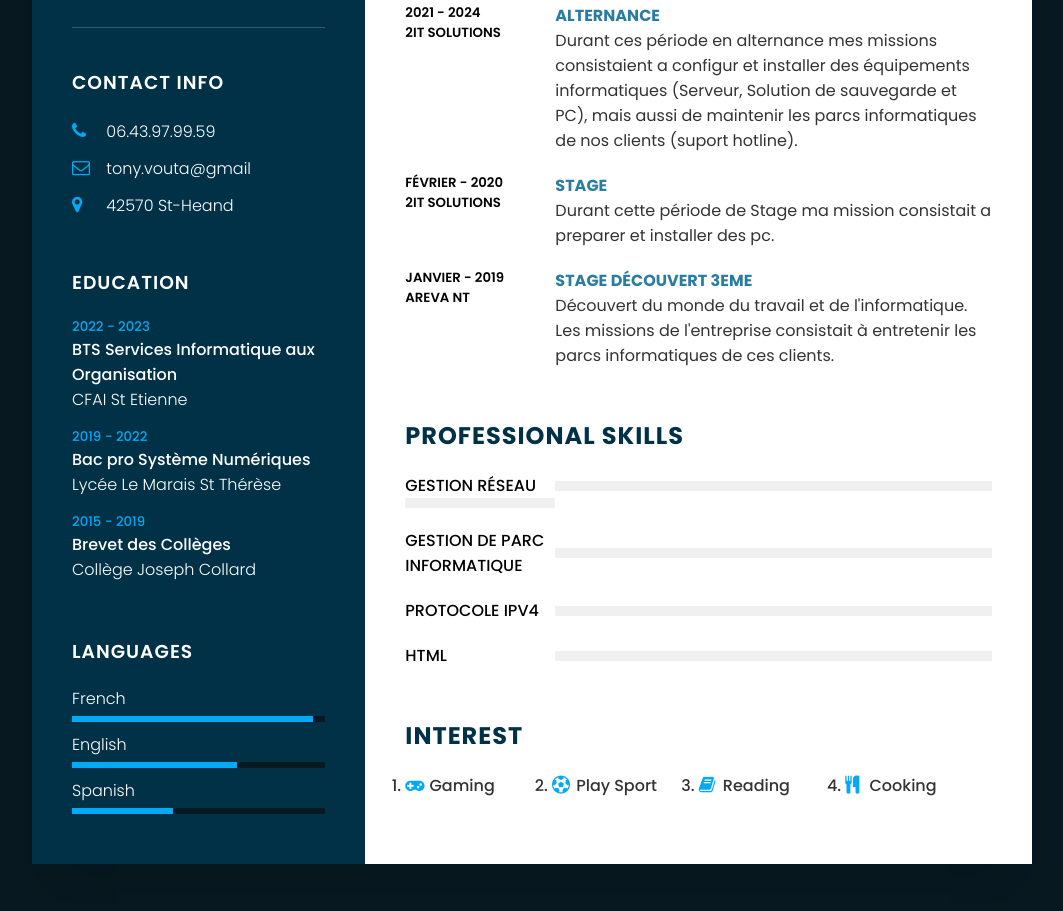
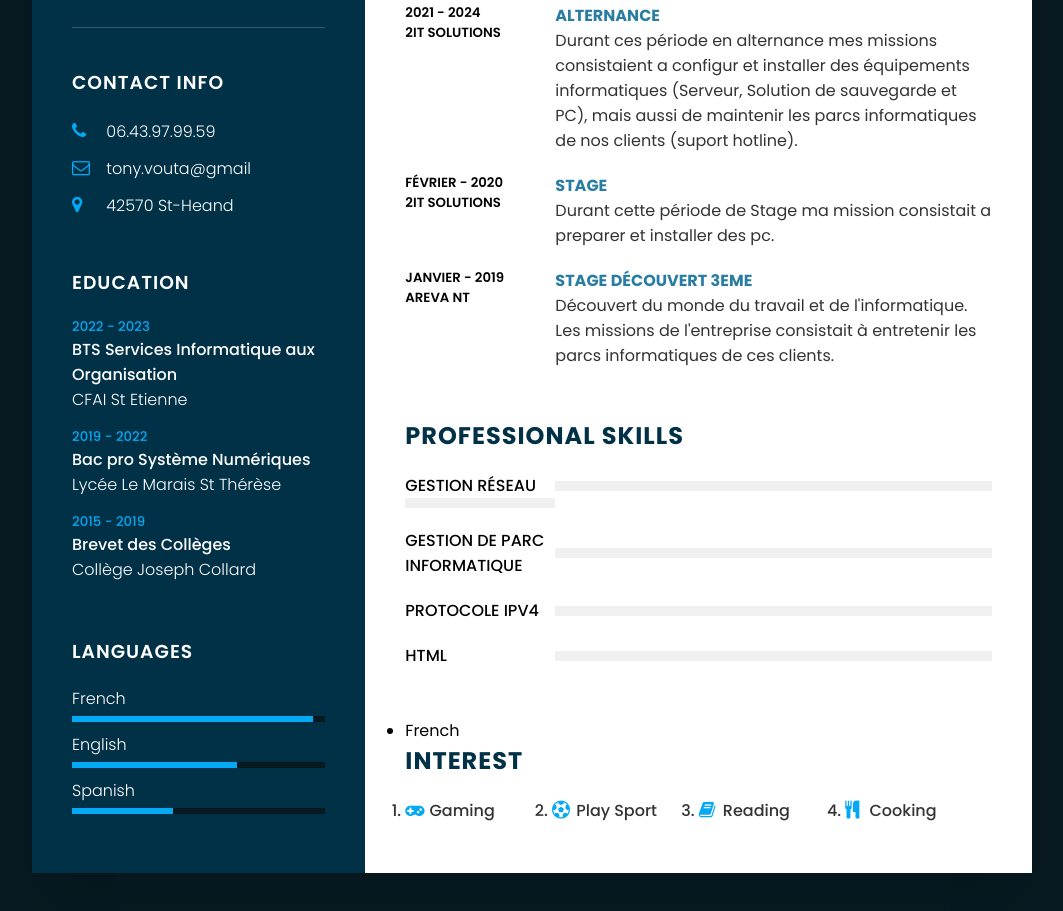
Before and after one commit to TonyV42570/CV-TonyVouta, a plain HTML site: page index.html in a window 1280 px wide. Shown: the part 337-1248 px from the top of the page, without its empty margins (108-1171 px from the left). Drawn offline with Linux system fonts and the light colour scheme.

Commit message:
Update index.html

```diff
--- a/index.html
+++ b/index.html
@@ -157,6 +157,15 @@ crossorigin="anonymous" />
         </div>
       </div>
     </div>
+      <ul>
+       <li>
+            <span class="text">French</span>
+            <span class="percent">
+              <a style="width: 95%;"></a>
+            </span>
+       </li>
+      </ul>
+
 
     <div class="about interest">
       <h2 class="title2">interest</h2>
```
